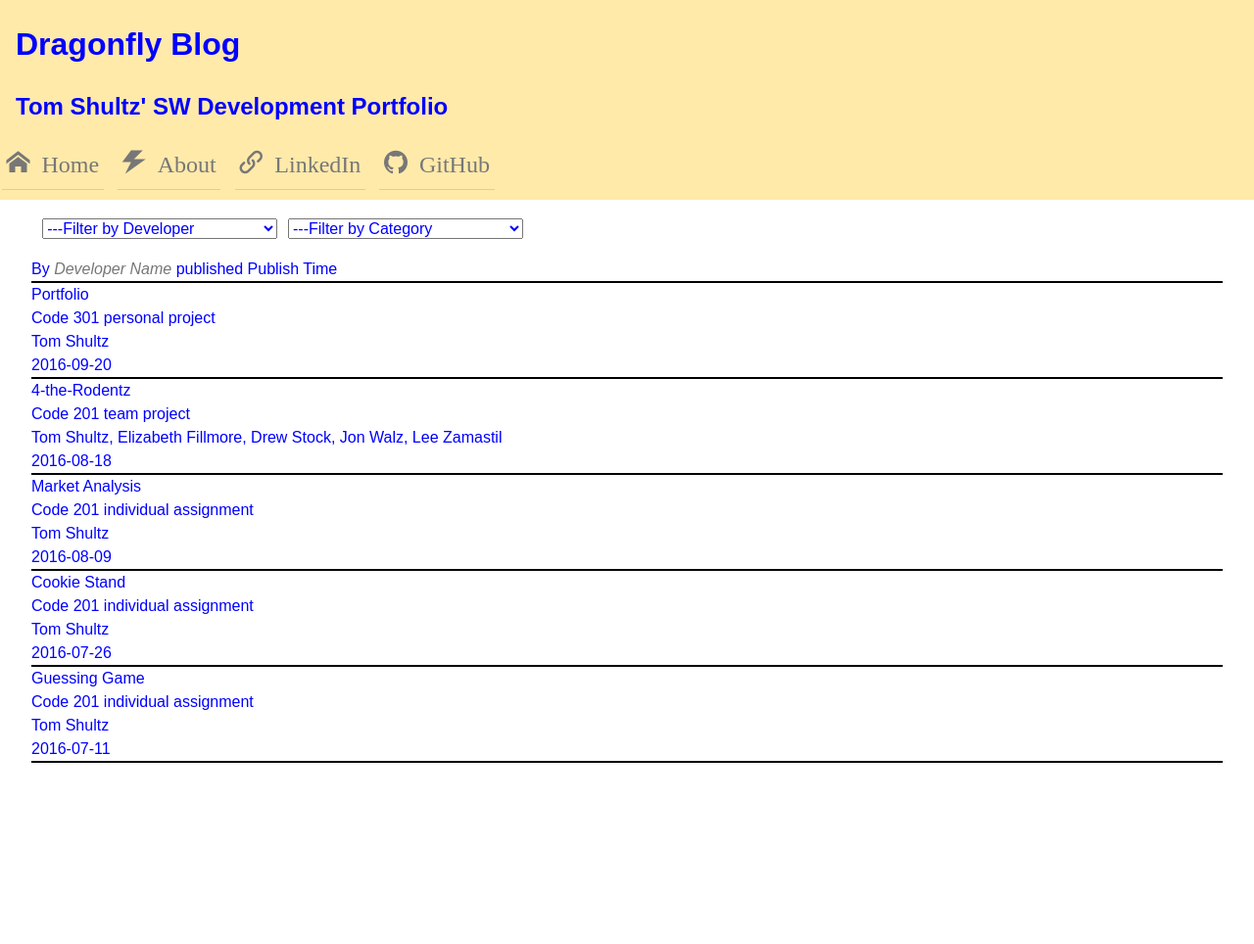
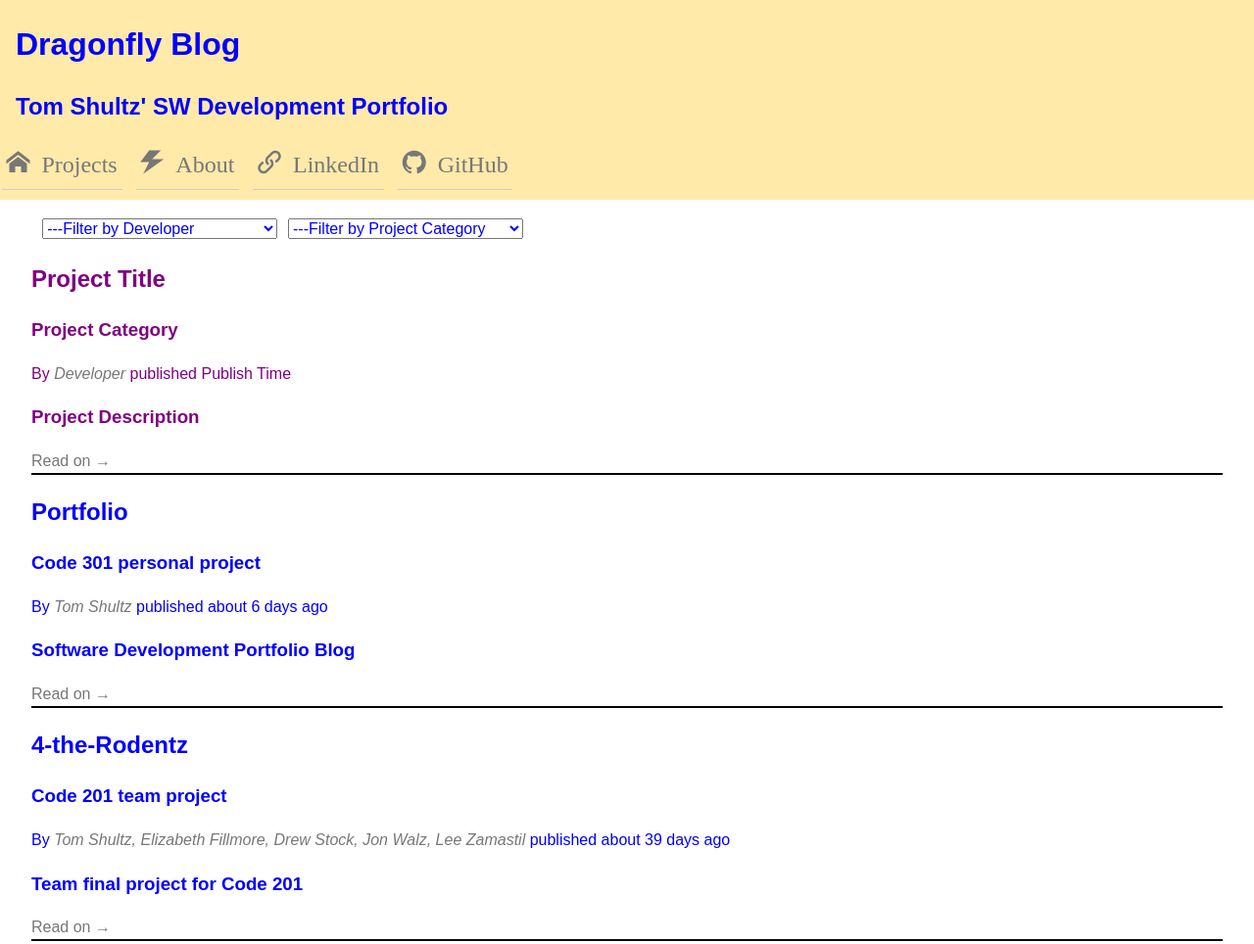
Before and after one commit to mizutombo/portfolio, a plain HTML site: page index.html in a window 1280 px wide. Shown: the top 964 px of the page at 98% size. Before the commit the page ends 800 px from the top, so only its background shows below. Drawn offline with Linux system fonts and the light colour scheme; files whose address does not match are found by name.

Commit message:
refactored code in scripts and index ... debugged to enable full functionality

```diff
--- a/index.html
+++ b/index.html
@@ -10,8 +10,7 @@
     <link rel='stylesheet' href='styles/layout.css'>
     <link rel='stylesheet' href='styles/modules.css'>
   </head>
-
-    <script id='project-template' type='text/x-handlebars-template'></script>
+  <!--  <script id='project-template' type='text/x-handlebars-template'></script> -->
   <body>
     <header class='site-header clearfix'>
       <section class='heading-group-h1'>
@@ -22,7 +21,7 @@
         <!-- insert 'hamburger' menu icon ... for mobile -->
         <div class='icon-menu'></div>
         <ul>
-          <li class="tab" data-content="project"><a href="#" class="icon-home"> Home</a></li>
+          <li class="tab" data-content="project"><a href="#" class="icon-home"> Projects</a></li>
           <li class="tab" data-content="about"><a href="#" class="icon-power"> About</a></li>
           <li><a href="https://www.linkedin.com/in/tshultz" target="_blank" class="icon-link"> LinkedIn</a></li>
           <li><a href="https://github.com/mizutombo/portland-301d6/tree/master/class-01-responsive-mobile-first/portfolio-assignment" target="_blank" class="icon-github"> GitHub</a></li>
@@ -30,7 +29,6 @@
       </nav>
   </header>
   <main>
-
     <section id="project" class="tab-content">
       <div>
         <ul id="filters">
@@ -41,21 +39,29 @@
           </li>
           <li>
             <select id="category-filter">
-                <option value="">---Filter by Category</option>
+              <option value="">---Filter by Project Category</option>
             </select>
           </li>
         </ul>
       </div>
         <article class='template' data-category='placeholder-category'>
           <header>
-              <div class='byLine' data-category='placeholder-category'>
-                By <address><a href="">Developer Name</a></address>
+            <h2>Project Title</h2>
+            <h3>Project Category</h3>
+            <div class='byline' data-category='placeholder-category'>
+              By <address><a href="">Developer</a></address>
               published <time pubdate datetime="2000-01-01">Publish Time</time>
             </div>
+          </header>
+            <h3 class='project-body'>Project Description</h3>
+          <a href='#' class='read-on'>Read on &rarr;</a>
+        </article>
+    </section>
 
-              <script id="article-template" type="text/x-handle-template">
+        <!-- Incorporate handlebars.js into code
+        <script id="article-template" type="text/x-handlebars-template">
           <article>
-                      <div class = "entry" data-category="{{category}}" data-author="{{author}}">
+              <div class ="entry" data-category="{{category}}" data-author="{{developer}}">
               {{title}}
               <br>
               {{category}}
@@ -66,23 +72,13 @@
               <br>
               </div>
           </article>
-              </script>
+        </script> -->
     </section>
 
-
-            </header>
-            <!--<section class='project-body'></section>
-            <a href='#' class='read-on'>Read on &rarr;</a>
-          </article>
-      </section>-->
-
     <section id='about' class='tab-content'>
-        <header>
-          Welcome to the Dragonfly Blog
-        </header>
-        <section>
-          <h1>Snapshot of some of my professional interests:</h1>
-          <h2>
+      <h1>Welcome to my Dragonfly Blog</h1>
+      <h2>Snapshot of some of my professional interests:</h2>
+      <h3>
         <ul>
           <li>Coding &amp; software development</li>
           <li>Quality assurance</li>
@@ -90,38 +86,39 @@
           <li>Continual learning</li>
           <li>Sharing knowledge</li>
         </ul>
-          </h2>
-          <h1>Snapshot of some of my career experiences:
-          <h2>
+      </h3>
+      <h2>Snapshot of some of my career experiences:</h2>
+      <h3>
         <ul>
           <li>Working within large multi-national corporations</li>
-                <h3>
+            <h4>
               <ul>
                 <li>Tektronix, Xerox, Intel</li>
               </ul>
-                </h3>
+            </h4>
           <li>International business experience</li>
-                <h3>
+            <h4>
               <ul>
                 <li>China, Hong Kong, Taiwan, Japan, South Korea, Thailand</li>
+                <li>OEM &amp; contract manufacturing collaborations</li>
+                <li>Factory pre-production &amp; mass-production audits</li>
+                <li>Business &amp; manufacturing engineering site visits</li>
               </ul>
-                </h3>
+            </h4>
           <li>Program management experience</li>
-                <h3>
+            <h4>
               <ul>
                 <li>New product development</li>
                 <li>Sustaining business support</li>
                 <li>Supplier quality engineering</li>
                 <li>Procurement &amp; vendor / customer management</li>
               </ul>
+            </h4>
+        </ul>
       </h3>
-            </ul>
-          </h2>
     </section>
-      </section>
-
     </main>
-      <script src="scripts/handlebars-v4.0.5.js" type="text/javascript"></script>
+  <!--    <script src="scripts/handlebars-v4.0.5.js" type="text/javascript"></script> -->
       <script src="scripts/jquery-3.1.0.js" type="text/javascript"></script>
       <script src="scripts/blogProjects.js" type="text/javascript"></script>
       <script src="scripts/projects.js" type="text/javascript"></script>
--- a/scripts/blogProjects.js
+++ b/scripts/blogProjects.js
@@ -5,7 +5,7 @@
     developer:   'Tom Shultz',
     developerUrl:   'https://github.com/mizutombo/portfolio/tree/class-02',
     publishedOn: '2016-09-20',
-    body:        '<p>Software Development Portfolio Blog</p>'
+    body:        '<p>Software Development Portfolio Blog</p><p>blah blah blah blah blah</p><p>blah blah blah blah blah</p><p>blah blah blah blah blah</p>'
   },
   {
     title:       '4-the-Rodentz',
@@ -13,7 +13,7 @@
     developer:   'Tom Shultz, Elizabeth Fillmore, Drew Stock, Jon Walz, Lee Zamastil',
     developerUrl:   'https://github.com/4-the-rodentz/App',
     publishedOn: '2016-08-18',
-    body:        '<p>Team final project for Code 201</p>'
+    body:        '<p>Team final project for Code 201</p><p>blah blah blah blah blah</p><p>blah blah blah blah blah</p><p>blah blah blah blah blah</p><p>blah blah blah blah blah</p>'
   },
   {
     title:       'Market Analysis',
@@ -21,7 +21,7 @@
     developer:   'Tom Shultz',
     developerUrl:   'https://github.com/mizutombo/market-analysis-app/tree/class13',
     publishedOn: '2016-08-09',
-    body:        '<p>description</p>'
+    body:        '<p>description</p><p>blah blah blah blah blah</p><p>blah blah blah blah blah</p><p>blah blah blah blah blah</p><p>blah blah blah blah blah</p><p>blah blah blah blah blah</p>'
   },
   {
     title:       'Cookie Stand',
@@ -29,7 +29,7 @@
     developer:   'Tom Shultz',
     developerUrl:   'https://github.com/mizutombo/cookie-stand/tree/class09',
     publishedOn: '2016-07-26',
-    body:        '<p>description</p>'
+    body:        'description'
   },
   {
     title:       'Guessing Game',
@@ -37,6 +37,6 @@
     developer:   'Tom Shultz',
     developerUrl:   'https://github.com/mizutombo/guessing-game/tree/gh-pages',
     publishedOn: '2016-07-11',
-    body:        '<p>description</p>'
+    body:        'description'
   },
 ];
--- a/scripts/projects.js
+++ b/scripts/projects.js
@@ -9,41 +9,41 @@ function Project (opts) {
   this.body = opts.body;
 };
 
+//Project.prototype.toHtml = function() {
+/* incorporate handlebars.js into code
+  var source = $('#article-template').html();
+  var template = Handlebars.compile(source);
+  var html = template(this);
+
+  return html;
+}; */
+
 Project.prototype.toHtml = function() {
+var $newProject = $('article.template').clone();
+$newProject.removeAttr('class');
 
-  /*Project.prototype.toHtml = function() {*/
-   var source = $('#article-template').html();
-   var template = Handlebars.compile(source);
-   var html = template(this);
+$newProject.attr('data-category', this.category);
+$newProject.find('a:first').text(this.developer);
+$newProject.find('a').attr('href', this.developerUrl);
+$newProject.find('h2').text(this.title); // return project title into <h2></h2> spot
+$newProject.find('h3').text(this.category); // return project category into <h3></h3> spot
+$newProject.find('time[pubdate]').attr('title', this.publishedOn);
+$newProject.find('time').html('about ' + parseInt((new Date() - new Date(this.publishedOn))/60/60/24/1000) + ' days ago');
+$newProject.find('h3.project-body').html(this.body);
+//$newProject.find('h3.project-body').after(this.body); // return project description into <h4></h4> spot
 
-   return html;
-  };
+return $newProject;
+};
 
-
-  /*var $newProject = $('#project.template').clone();
-  $newProject.attr('data-category', this.category);
-  $newProject.find('a').text(this.developer);
-  $newProject.find('a').attr('href', this.developerUrl);
-  $newProject.find('h1').text(this.title);
-  $newProject.find('div.byLine').after(this.body);
-  $newProject.find('time[pubdate]').attr('title', this.publishedOn);
-  $newProject.find('time').html('about ' + parseInt((new Date() - new Date(this.publishedOn))/60/60/24/1000) + ' days ago');
-
-  $newProject.removeAttr('class');*/
-
-  //return $newProject;//
-//};//
-
-myLocalData.sort(function(curElem, nextElem) {
-  return (new Date(nextElem.publishedOn)) - (new Date(curElem.publishedOn));
+myLocalData.sort(function(currentElement, nextElement) {
+  return (new Date(nextElement.publishedOn)) - (new Date(currentElement.publishedOn));
 });
 
-myLocalData.forEach(function(ele) {
-  projects.push(new Project(ele));
+myLocalData.forEach(function(element) {
+  projects.push(new Project(element));
 });
 
-projects.forEach(function(a) {
-  $('#project').append(a.toHtml());
-  $('#developer-filter').append('<option value ="' + a.developer + '">' + a.developer + '</option>');
-  $('#category-filter').append('<option value ="' + a.category + '">' + a.category + '</option>');
+projects.forEach(function(project) {
+  $('#project').append(project.toHtml());
+  //populate contents of projects via append onto section with id='project'
 });
--- a/scripts/projectsView.js
+++ b/scripts/projectsView.js
@@ -1,18 +1,20 @@
 var projectView = {};
 
 projectView.populateFilters = function() {
-  $('article').not('.template').each(function() {
-    var developerName, category, optionTag;
+  $('article').not('.template').each(function() { // "not('.template')" enables new projects to be added into 'article', together with associated population of pull-down selector names for new Developer and new Project Category
+    var developer;
+    var category;
+    var optionTag;
 
-    developerName = $(this).find('address a').text();
-    optionTag = '<option value = "' + developerName + '">' + developerName + '</option>';
-    $('#developer-filter').append(optionTag);
-
-    category = $(this).attr('data-category');
+    developer = $(this).find('address a').text(); // retrieves text
+    optionTag = '<option value = "' + developer + '">' + developer + '</option>';
+    if ($('#developer-filter option[value = "' + developer + '"]').length === 0) {
+      $('#developer-filter').append(optionTag); // populates Developer name for pull-down selector and appends via option tag, without duplicating Developer name in selector
+    }
+    category = $(this).attr('data-category'); // retrieves attribute and value
     optionTag = '<option value = "' + category + '">' + category + '</option>';
-
     if ($('#category-filter option[value = "' + category + '"]').length === 0) {
-      $('#category-filter').append(optionTag);
+      $('#category-filter').append(optionTag); // populates Project Category name for pull-down selector and appends via option tag, without duplicating Project Category name in selector
     }
   });
 };
@@ -20,16 +22,15 @@ projectView.populateFilters = function() {
 projectView.handleDeveloperFilter = function() {
   $('#developer-filter').on('change', function() {
     if ($(this).val()) {
-      $('#project').hide();
+      $('article').hide(); // upon filter item change-click, hide all projects in 'article'
       var $same = $(this).val();
-      $('#project').each(function() {
-        if ($same === $(this).find('address a').text()) {
-          $(this).fadeIn();
+      $('article').each(function() {
+        if ($same === $(this).find('address a').text()) { // retrieves text
+          $(this).fadeIn(); // fade into 'article' view the click-selected item
         }
       });
-
     } else {
-      $('#project').not('.template').show();
+      $('article').not('.template').show(); // if no filter item is selected, show all projects
     }
     $('#category-filter').val('');
   });
@@ -38,15 +39,15 @@ projectView.handleDeveloperFilter = function() {
 projectView.handleCategoryFilter = function() {
   $('#category-filter').on('change', function() {
     if ($(this).val()) {
-      $('#project').hide();
+      $('article').hide(); // upon filter item change-click, hide all projects in 'article'
       var $same = $(this).val();
-      $('#project').each(function() {
-        if ($same === $(this).attr('data-category')) {
-          $(this).fadeIn();
+      $('article').each(function() {
+        if ($same === $(this).attr('data-category')) { // retrieves attribute and value
+          $(this).fadeIn(); // fade into 'article' view the click-selected item
         }
       });
     } else {
-      $('#project').not('.template').show();
+      $('article').not('.template').show(); // if no filter item is selected, show all projects
     }
     $('#developer-filter').val('');
   });
@@ -55,12 +56,11 @@ projectView.handleCategoryFilter = function() {
 projectView.handleMainNav = function () {
   $('.main-nav').on('click', '.tab', function(event) {
     event.preventDefault();
-    $('.tab-content').hide();
+    $('.tab-content').hide(); // upon click of any navigation link, hide all '.tab-content' items ... i.e. hide all projects and contents of "About" page
     var $selectedItem = $(this).data('content');
-    $('#' + $selectedItem).fadeIn();
+    $('#' + $selectedItem).fadeIn(); // fade in page linked to click-selected navigation link
   });
-
-  $('.main-nav .tab:first').click(); //calls jQuery event
+  $('.main-nav .tab:first').click(); //calls jQuery event on navigation
 };
 
 projectView.setTeasers = function() {
--- a/styles/modules.css
+++ b/styles/modules.css
@@ -40,6 +40,10 @@
   border-bottom: 1px solid #ccc;
 }
 
+.template {
+  color: purple;
+}
+
 /* Navigation menu style for larger screens */
 @media only screen and (min-width: 640px) {
   .icon-menu {
```
Lines whose indentation alone changed are shown as unchanged.
